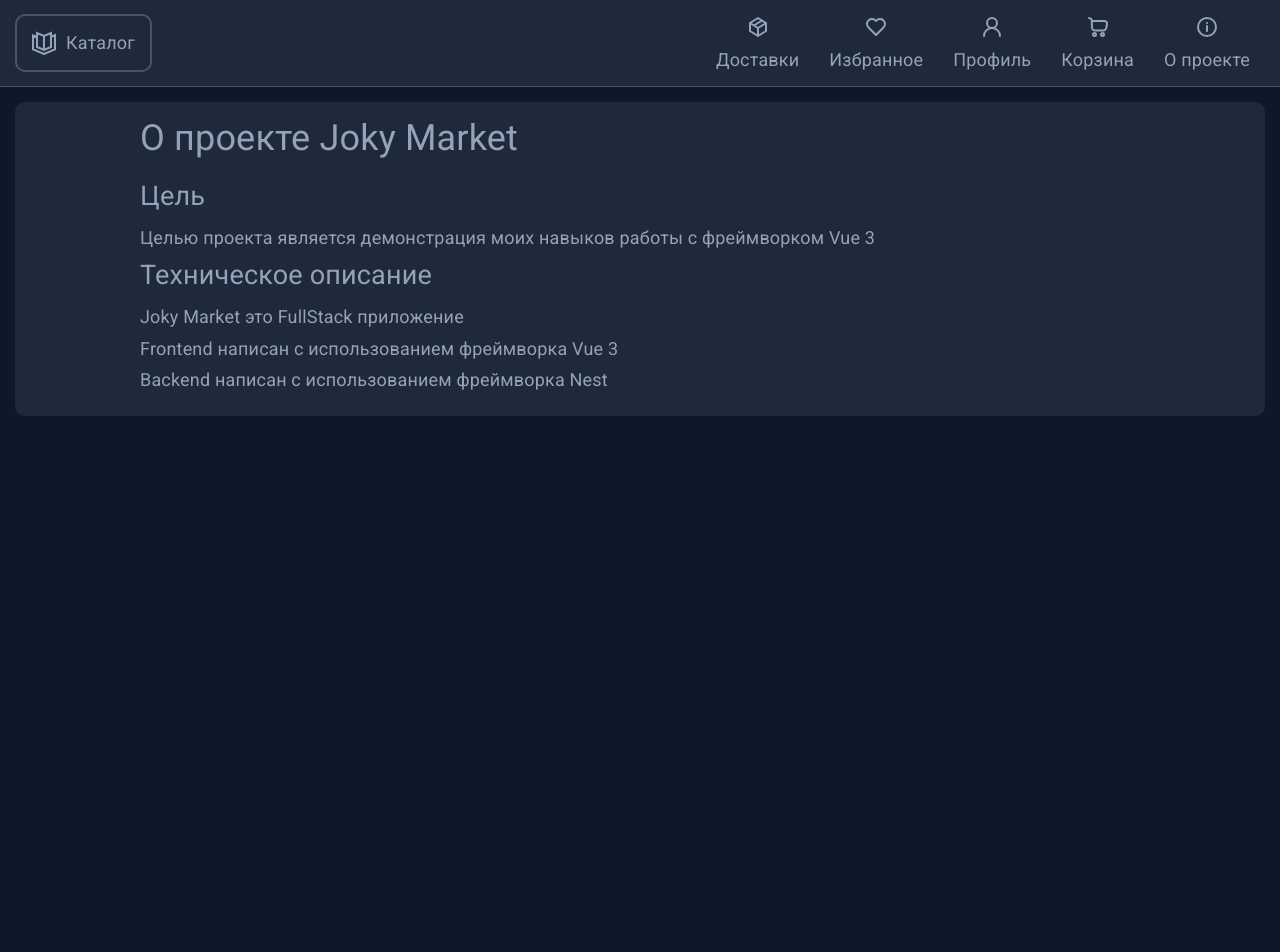
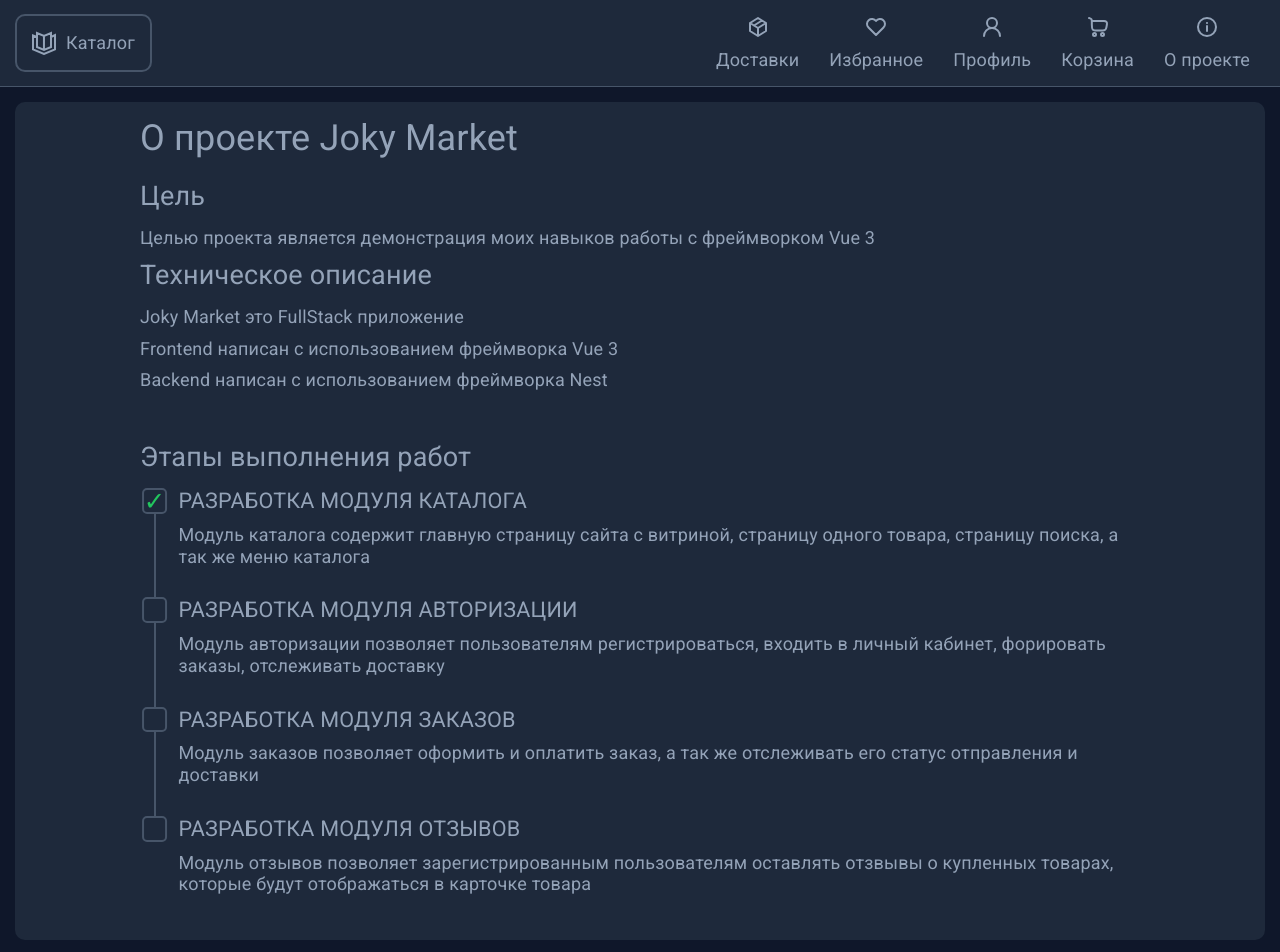
Before and after one commit to ilya-vikt/jm-frontend, a Vue app: page /about in a window 1280 px wide. Shown: the top 952 px of the page. Before the commit the page ends 800 px from the top, so only its background shows below. Built offline with nearby package versions, Linux system fonts and the light colour scheme; no server answers.

Commit message:
add a timeline block to the about page

```diff
--- /dev/null
+++ b/src/about/blocks/AboutTimeline.vue
@@ -0,0 +1,77 @@
+<template>
+  <ul class="about-timeline">
+    <li class="about-timeline__stage about-timeline__stage--completed">
+      <h4 class="about-timeline__title">Разработка модуля каталога</h4>
+      <p class="about-timeline__descr">
+        Модуль каталога содержит главную страницу сайта с витриной, страницу одного товара, страницу
+        поиска, а так же меню каталога
+      </p>
+    </li>
+    <li class="about-timeline__stage">
+      <h4 class="about-timeline__title">Разработка модуля авторизации</h4>
+      <p class="about-timeline__descr">
+        Модуль авторизации позволяет пользователям регистрироваться, входить в личный кабинет,
+        форировать заказы, отслеживать доставку
+      </p>
+    </li>
+    <li class="about-timeline__stage">
+      <h4 class="about-timeline__title">Разработка модуля заказов</h4>
+      <p class="about-timeline__descr">
+        Модуль заказов позволяет оформить и оплатить заказ, а так же отслеживать его статус
+        отправления и доставки
+      </p>
+    </li>
+    <li class="about-timeline__stage about-timeline__stage--finish">
+      <h4 class="about-timeline__title">Разработка модуля отзывов</h4>
+      <p class="about-timeline__descr">
+        Модуль отзывов позволяет зарегистрированным пользователям оставлять отзвывы о купленных
+        товарах, которые будут отображаться в карточке товара
+      </p>
+    </li>
+  </ul>
+</template>
+
+<style scoped lang="scss">
+.about-timeline {
+  padding-left: 0.75rem;
+
+  &__stage {
+    padding-left: calc($gap-base + 0.72rem);
+    position: relative;
+    border-left: 2px solid var(--cl-border);
+    padding-bottom: $gap-base * 2;
+
+    &::before {
+      content: '';
+      position: absolute;
+      top: 0;
+      left: -1px;
+      width: 1.44rem;
+      height: 1.44rem;
+      transform: translateX(-50%);
+      display: flex;
+      justify-content: center;
+      align-items: center;
+      font-size: 1.42rem;
+      color: var(--cl-green);
+      border: 2px solid var(--cl-border);
+      border-radius: 5px;
+      background-color: var(--cl-block);
+    }
+
+    &--completed::before {
+      content: '✓';
+    }
+
+    &--finish {
+      border-color: transparent;
+    }
+  }
+
+  &__title {
+    font-size: 1.2rem;
+    margin-bottom: $gap-base;
+    text-transform: uppercase;
+  }
+}
+</style>
--- a/src/about/views/AboutView.vue
+++ b/src/about/views/AboutView.vue
@@ -2,6 +2,10 @@
   <CardBase class="about">
     <div class="about__inner">
       <AboutArticle />
+      <div class="about__stages">
+        <h2>Этапы выполнения работ</h2>
+        <AboutTimeline class="about__timeline" />
+      </div>
     </div>
   </CardBase>
 </template>
@@ -9,6 +13,7 @@
 <script setup lang="ts">
 import CardBase from '@/share/components/CardBase.vue';
 import AboutArticle from '@/about/blocks/AboutArticle.vue';
+import AboutTimeline from '@/about/blocks/AboutTimeline.vue';
 </script>
 
 <style scoped lang="scss">
```
